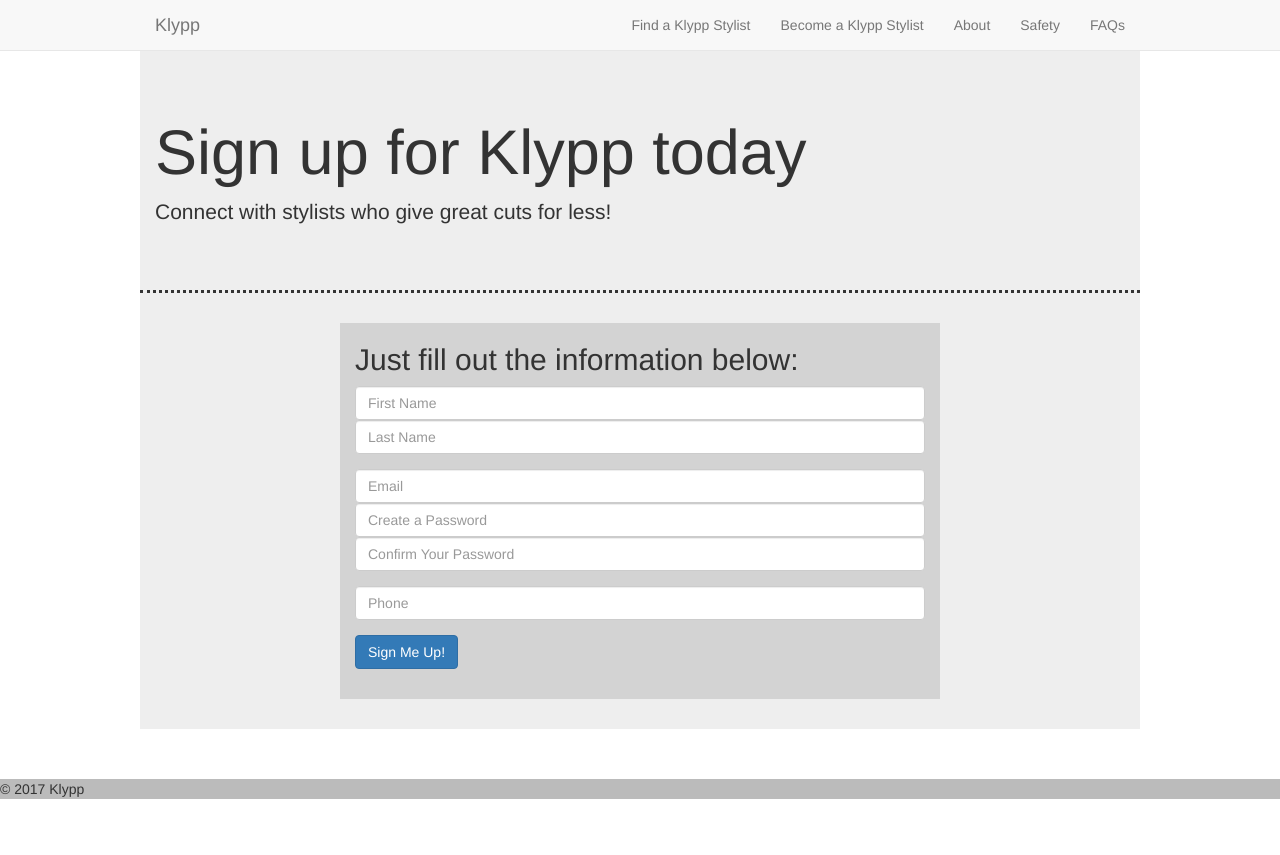
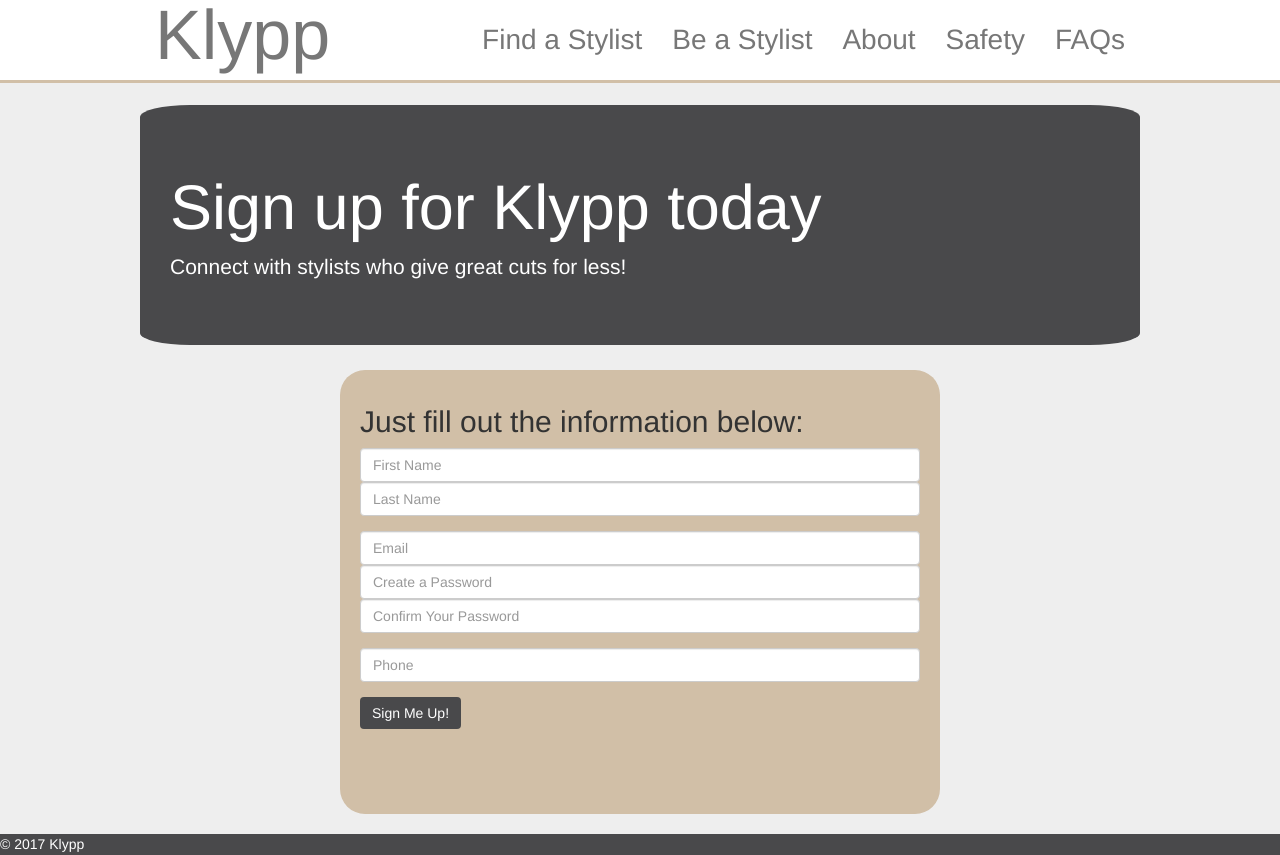
Before and after one commit to danielhart1414/Klypp, a plain HTML site: page FindAStylist.html in a window 1280 px wide. Before the commit the page ends 800 px from the top, so only its background shows below. Drawn offline with nearby package versions, Linux system fonts and the light colour scheme; a script that the page names is missing.

Commit message:
Added color scheme and fixed responsive layout problems

```diff
--- a/FindAStylist.html
+++ b/FindAStylist.html
@@ -22,7 +22,7 @@
     </head>
 
     <body>
-        <div class="pushTheFooter">
+        <div class="pushTheFooter2">
             <!--Navbar-->
             <div class="navbar navbar-default navbar-fixed-top">
                 <div class="container">
@@ -37,8 +37,8 @@
                     <a class="navbar-brand" href="index.html">Klypp</a>
                     <div class="collapse navbar-collapse">
                         <ul class="nav navbar-nav navbar-right">
-                            <li><a title="Get a great cut today!" href="FindAStylist.html">Find a Klypp Stylist</a></li>
-                            <li><a title="Your path to more clients" href="BecomeAStylist.html">Become a Klypp Stylist</a></li>
+                            <li><a title="Get a great cut today!" href="FindAStylist.html">Find a Stylist</a></li>
+                            <li><a title="Your path to more clients" href="BecomeAStylist.html">Be a Stylist</a></li>
                             <li><a href="About.html">About</a></li>
                             <li><a href="Safety.html">Safety</a></li>
                             <li><a href="FAQs.html">FAQs</a></li>
@@ -62,23 +62,23 @@
                     <form class="form">
                         <div class="form-group">
                             <label class="sr-only" for="clientFirstName">First Name</label>
-                            <input type="text" class="form-control" id="clientFirstName" placeholder="First Name">
+                            <input type="text" class="form-control" name="clientFirstName" placeholder="First Name">
                             <label class="sr-only" for="clientLastName">Last Name</label>
-                            <input type="text" class="form-control" id="clientLastName" placeholder="Last Name">
+                            <input type="text" class="form-control" name="clientLastName" placeholder="Last Name">
                         </div>
                         <div class="form-group">
                             <label class="sr-only" for="clientEmail">Email Address</label>
-                            <input type="email" class="form-control" id="clientEmail" placeholder="Email">
+                            <input type="email" class="form-control" name="clientEmail" placeholder="Email">
                             <label class="sr-only" for="clientPassword">Create a Password</label>
-                            <input type="password" class="form-control" id="clientPassword" placeholder="Create a Password">
+                            <input type="password" class="form-control" name="clientPassword" placeholder="Create a Password">
                             <label class="sr-only" for="clientConfirmPassword">Confirm Your Password</label>
-                            <input type="password" class="form-control" id="clientConfirmPassword" placeholder="Confirm Your Password">
+                            <input type="password" class="form-control" name="clientConfirmPassword" placeholder="Confirm Your Password">
                         </div>
                         <div class="form-group">
                             <label class="sr-only" for="clientPhone">Phone Number</label>
-                            <input type="tel" class="form-control" id="clientPhone" placeholder="Phone">
+                            <input type="tel" class="form-control" name="clientPhone" placeholder="Phone">
                         </div>
-                        <button type="submit" class="btn btn-primary notReady">Sign Me Up!</button>
+                        <button type="submit" class="btn btn-primary btn-submit">Sign Me Up!</button>
                     </form>
                 </div>
             </div>
--- a/css/site.css
+++ b/css/site.css
@@ -8,32 +8,205 @@ body {
     margin: auto;
 }
 
+.navbar {
+    padding-bottom: 15px;
+    padding-top: 10px;
+    font-size: 2em;
+    border-bottom: 3px solid;
+}
+
+.nav {
+    margin-top: 5px;
+}
+
+.navbar-brand {
+    font-size: 2em;
+}
+
+.navbar-collapse {
+    border:none;
+}
+
+.btn {
+    border: none;
+}
+
+.jumbotron {
+    margin: 0;
+}
+
 .row {
-    margin-top: 50px;
+    padding: 10px 10px 20px;
+    font-size: 1.2em;
+    border-bottom: 3px solid #49494b;
+}
+
+.formBackground {
+    padding: 0;
 }
 
 .formBox {
     max-width: 600px;
-    background-color: lightgrey;
-    padding-bottom: 30px;
-}
-
-.formBackground {
-    background-color: #eee;
-    padding: 30px 0;
-    border-top: dotted;
+    padding: 15px 20px 45px;
 }
 
 .mainFooter {
-    background-color: #bbb;
-    margin-top: 10px;
+    padding-bottom: 1px;
 }
 
 .footerText {
     margin: 0;
 }
 
+@media (min-width: 768px) {
+    .navbar-brand {
+        font-size: 2.2em;
+    }
+
+    .navbar {
+        padding-bottom: 0;
+    }
+
+    .index-nav {
+        padding-bottom: 15px;
+    }
+
+    .row {
+        padding: 20px;
+        border-radius: 5%;
+        margin-bottom: 25px;
+        border-bottom: none;
+    }
+
+    .jumbotron {
+        border-radius: 5%;
+        margin: 92px auto 25px;
+        padding-left: 30px;
+        padding-right: 30px;
+    }
+
+    .formBox {
+        padding: 15px 20px 85px;
+        border-radius: 25px;
+    }
+
+    .mainFooter {
+        margin-top: 20px;
+    }
+}
+
+@media (min-width: 992px) {
+    .navbar-brand {
+        font-size: 2.5em;
+    }
+
+    .navbar {
+        padding-bottom: 15px;
+    }
+
+    .jumbotron {
+        margin-top: 55px;
+    }
+}
+
 /*Sticky footer*/
 .pushTheFooter {
-    min-height: calc(100vh - 81px);
+    min-height: calc(100vh - 151px);
 }
+
+.pushTheFooter2 {
+    min-height: calc(100vh - 146px);
+}
+
+/*Color Scheme -- 5. Precious Metals found on https://timbdesign.com/website-color-schemes*/
+body {
+    background-color: #eee;
+}
+
+.jumbotron {
+    background-color: #49494b;
+    color: white;
+}
+
+.navbar {
+    background-color: white;
+    color: #000;
+    border-bottom-color: #d1bfa7;
+}
+
+.btn-success {
+    background-color: #8e8e90;
+    color: white;
+}
+
+.btn-submit {
+    background-color: #49494b;
+    color: white;
+}
+
+.btn-default {
+    background-color: #bd8c7d;
+    color: white;
+}
+
+.btn-success:hover {
+    background-color: white;
+    color: #8e8e90;
+}
+
+.btn-submit:hover {
+    background-color: white;
+    color: #49494b;
+}
+
+.btn-default:hover {
+    background-color: white;
+    color: #bd8c7d;
+}
+
+.btn-success:active:focus {
+    background-color: #8e8e90;
+    color: white;
+}
+
+.btn-submit:active:focus {
+    background-color: #49494b;
+    color: white;
+}
+
+.btn-default:active:focus {
+    background-color: #bd8c7d;
+    color: white;
+}
+
+.btn-success:focus {
+    background-color: white;
+    color: #8e8e90;
+}
+
+.btn-submit:focus {
+    background-color: white;
+    color: #49494b;
+}
+
+.btn-default:focus {
+    background-color: white;
+    color: #bd8c7d;
+}
+
+.row {
+    background-color: #d1bfa7;
+}
+
+.formBox {
+    background-color: #d1bfa7;
+}
+
+.formBackground {
+    background-color: #eee;
+}
+
+.mainFooter {
+    background-color: #49494b;
+    color: white;
+}
```
Also changed, not shown: About.html (+2 -2 lines), BecomeAStylist.html (+10 -10 lines), FAQs.html (+2 -2 lines), Safety.html (+2 -2 lines), index.html (+1 -1 lines).
